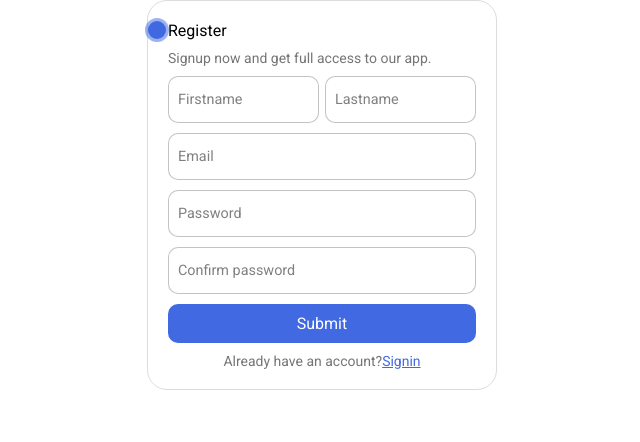
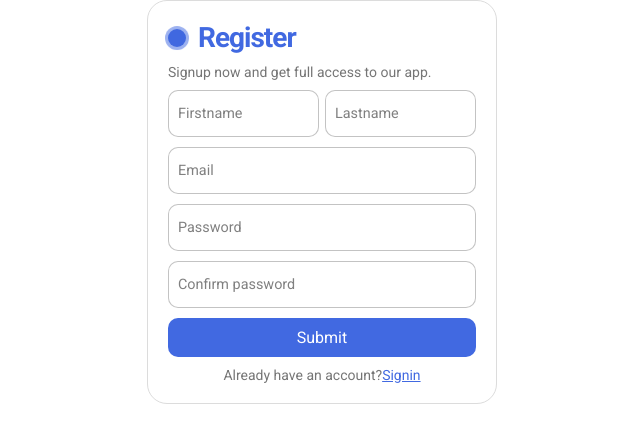
Before and after one commit to Daniel24356/LoanAppFrontend, a React (Vite) app: page /register in a window 1280 px wide. Shown: the top 442 px of the page, without its empty margins (318-958 px from the left). Built offline with nearby package versions, Linux system fonts and the light colour scheme.

Commit message:
uncommented register.css

```diff
--- a/src/pages/register.css
+++ b/src/pages/register.css
@@ -16,7 +16,7 @@
       position: relative;
     }
 
-    /* .title {
+    .title {
       font-size: 28px;
       color: royalblue;
       font-weight: 600;
@@ -25,7 +25,7 @@
       display: flex;
       align-items: center;
       padding-left: 30px;
-    } */
+    }
 
     .title::before,.title::after {
       position: absolute;
```
